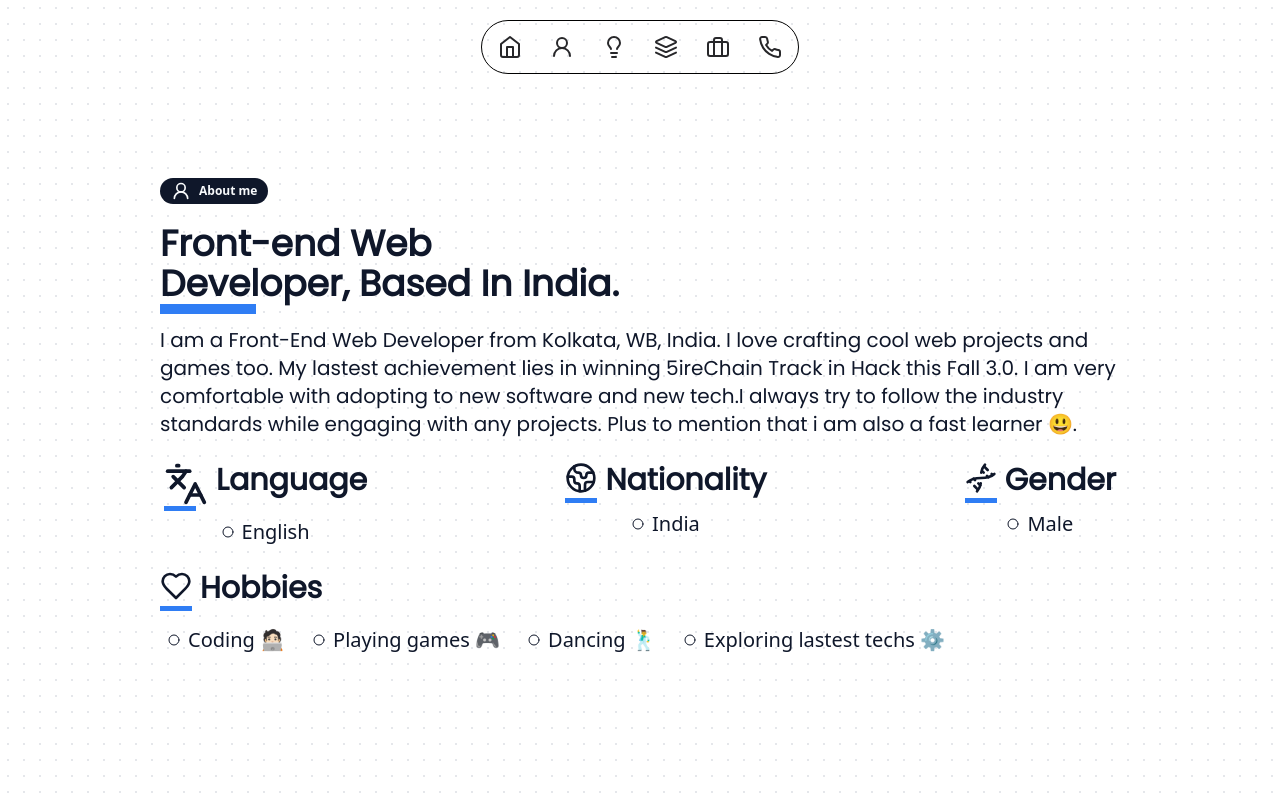
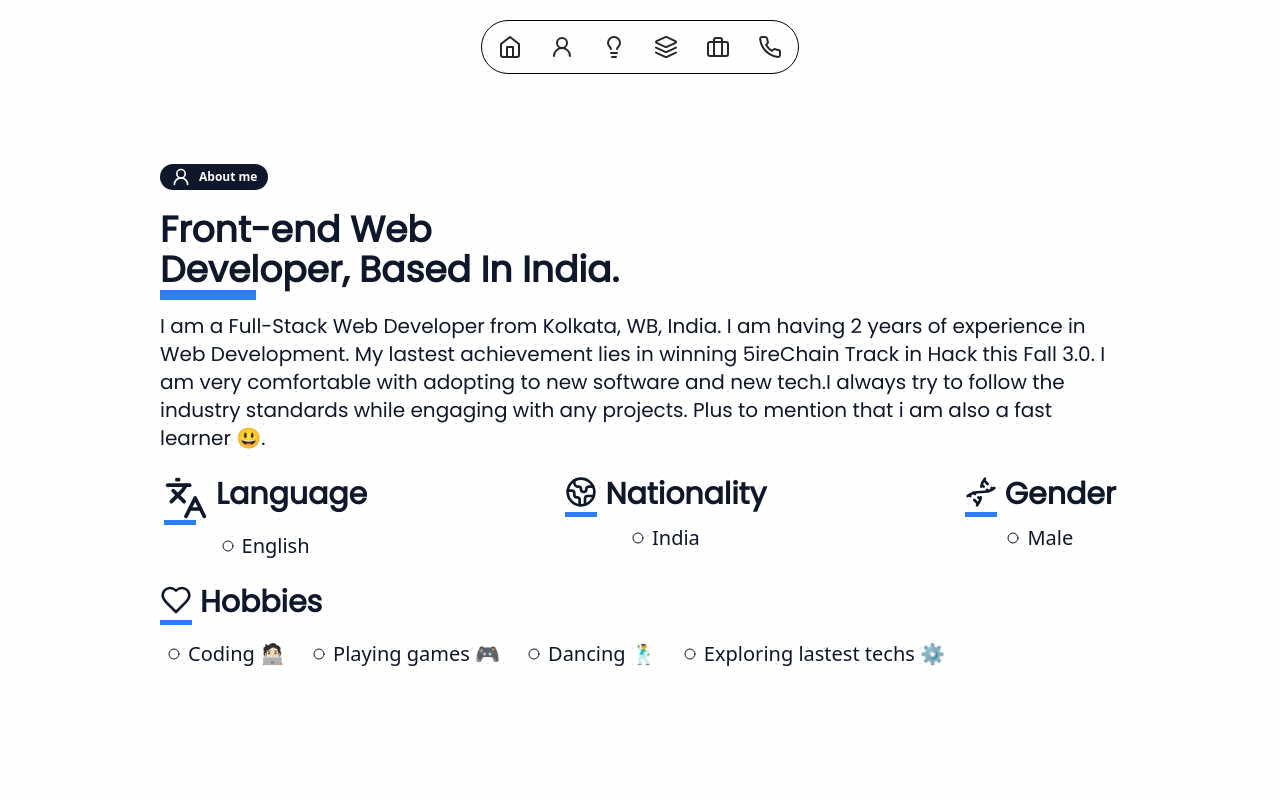
Before and after one commit to Night3y3/Portfolio_1, a Next.js app: page /about in a window 1280 px wide. Built offline with nearby package versions, Linux system fonts and the light colour scheme.

Commit message:
full stack

```diff
--- a/src/app/about/page.tsx
+++ b/src/app/about/page.tsx
@@ -23,8 +23,8 @@ const page = () => {
         </Heading>
 
         <p className=" font-poppins text-xl w-full text-primary max-sm:text-lg">
-          I am a Front-End Web Developer from Kolkata, WB, India.
-          I love crafting cool web projects and games too.
+          I am a Full-Stack Web Developer from Kolkata, WB, India.
+          I am having 2 years of experience in Web Development.
           My lastest achievement lies in winning 5ireChain Track in
           Hack this Fall 3.0. I am very comfortable with adopting to
           new software and new tech.I always try to follow the industry standards
```
